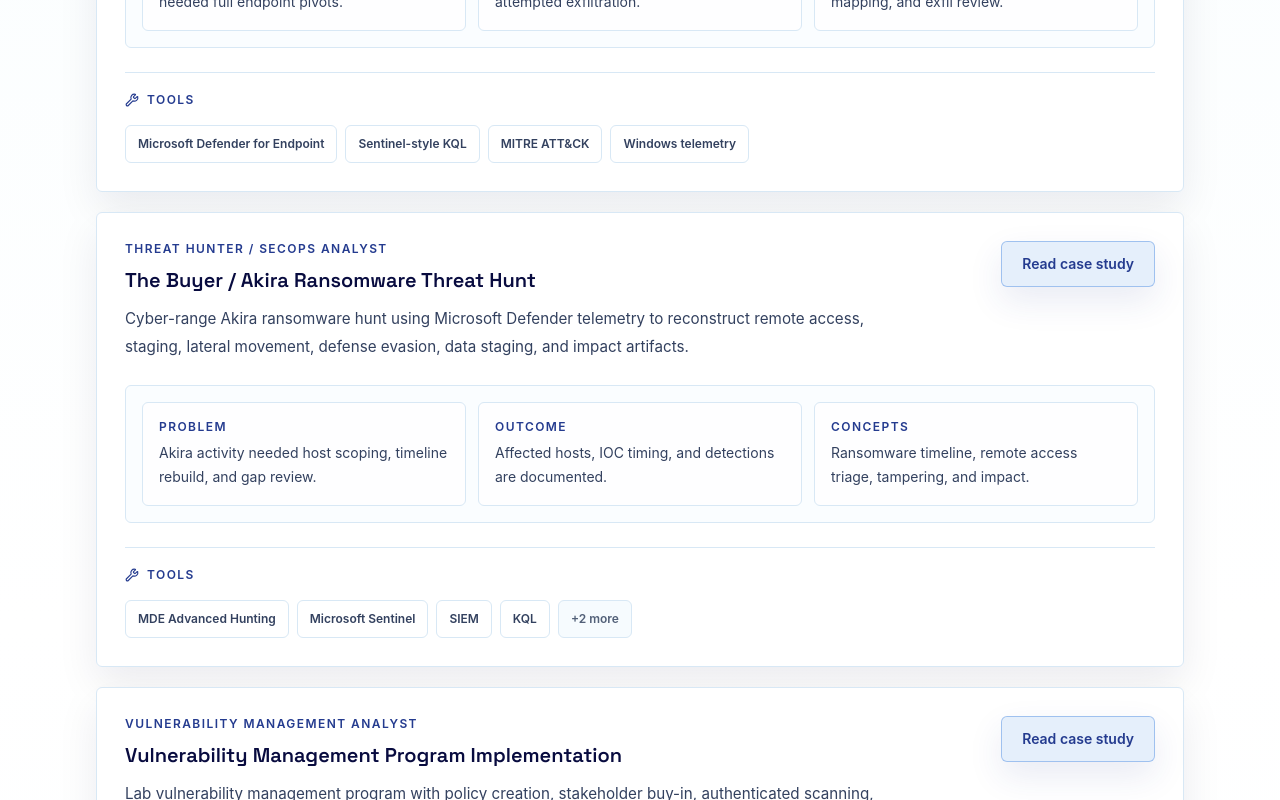
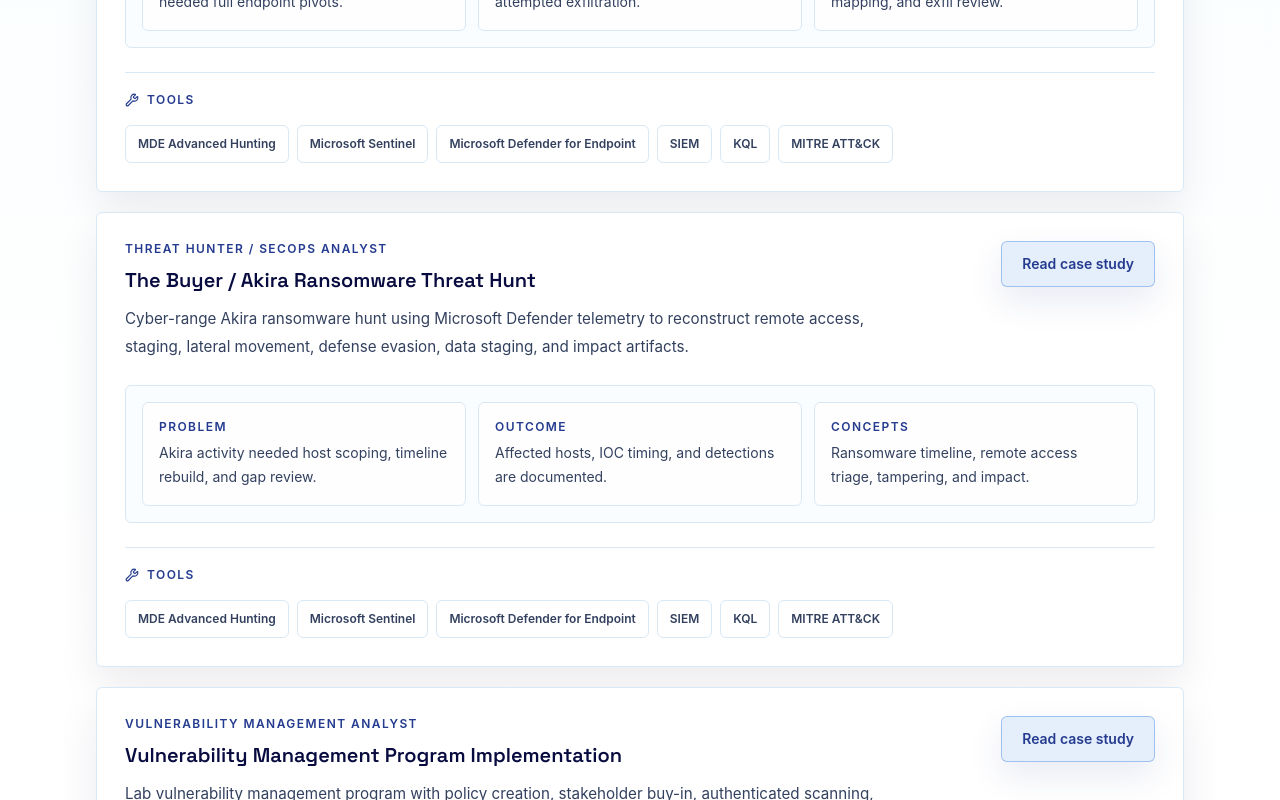
Before and after one commit to bryanpmiller/cybersecurity-portfolio-v2, a Next.js app: page / in a window 1280 px wide. Shown: the part 2240-3040 px from the top of the page. Built offline with nearby package versions, Linux system fonts and the light colour scheme; a web font is replaced by a local one.

Commit message:
Small Adjustments to Project Cards

```diff
--- a/components/sections/ProjectCaseStudyCard.tsx
+++ b/components/sections/ProjectCaseStudyCard.tsx
@@ -37,10 +37,7 @@ function getProjectEvidenceRows(project: Project) {
   ];
 }
 
-function ToolList({ limit, tools }: { limit: number; tools: string[] }) {
-  const visibleTools = tools.slice(0, limit);
-  const remainingCount = tools.length - visibleTools.length;
-
+function ToolList({ tools }: { tools: string[] }) {
   return (
     <div className="min-w-0">
       <p className="inline-flex items-center gap-2 text-xs font-semibold uppercase tracking-[0.12em] text-evidence">
@@ -48,16 +45,11 @@ function ToolList({ limit, tools }: { limit: number; tools: string[] }) {
         Tools
       </p>
       <div className="mt-3 flex min-w-0 flex-wrap gap-2">
-        {visibleTools.map((tool) => (
+        {tools.map((tool) => (
           <span className="chip-text rounded-md border border-line bg-surface px-3 py-2 text-slate-300" key={tool}>
             {tool}
           </span>
         ))}
-        {remainingCount > 0 ? (
-          <span className="chip-text rounded-md border border-line bg-surfaceElevated px-3 py-2 text-slate-400">
-            +{remainingCount} more
-          </span>
-        ) : null}
       </div>
     </div>
   );
@@ -65,7 +57,6 @@ function ToolList({ limit, tools }: { limit: number; tools: string[] }) {
 
 export function ProjectCaseStudyCard({ project, order, variant = "compact" }: ProjectCaseStudyCardProps) {
   const isExpanded = variant === "expanded";
-  const toolLimit = isExpanded ? 8 : 4;
 
   return (
     <Card
@@ -131,7 +122,7 @@ export function ProjectCaseStudyCard({ project, order, variant = "compact" }: Pr
         </div>
 
         <div className="border-t border-line pt-4">
-          <ToolList limit={toolLimit} tools={project.tools} />
+          <ToolList tools={project.tools} />
         </div>
       </div>
     </Card>
--- a/lib/data/projects.ts
+++ b/lib/data/projects.ts
@@ -132,7 +132,7 @@ export const projects: Project[] = [
     slug: "disa-stig-remediation",
     title: "DISA STIG Remediation Project",
     role: "Security Analyst / Technical Compliance Analyst",
-    tools: ["PowerShell", "DISA STIG", "Windows 11", "Windows Registry", "auditpol", "gpupdate"],
+    tools: ["PowerShell", "DISA STIG", "Custom DISA STIG GPT", "Windows 11", "Windows Registry", "auditpol", "gpupdate"],
     summary:
       "PowerShell remediation scripts with screenshot validation for selected Windows 11 DISA STIG findings in a lab environment.",
     githubUrl: "https://github.com/bryanpmiller/DISA-STIG-Remediation",
@@ -211,7 +211,7 @@ export const projects: Project[] = [
     slug: "password-spray-threat-hunt",
     title: "Password Spray Threat Hunt: RDP Compromise Investigation",
     role: "SecOps Analyst / SOC Analyst / Threat Detection Analyst",
-    tools: ["Microsoft Defender for Endpoint", "Sentinel-style KQL", "MITRE ATT&CK", "Windows telemetry"],
+    tools: ["MDE Advanced Hunting", "Microsoft Sentinel", "Microsoft Defender for Endpoint", "SIEM", "KQL", "MITRE ATT&CK"],
     summary:
       "Microsoft Defender and Sentinel-style threat hunt that reconstructs a cyber-range Windows VM compromise from password-spray RDP access through execution, persistence, evasion, C2, and attempted exfiltration.",
     githubUrl: "https://github.com/bryanpmiller/password-spray-threat-hunt",
@@ -292,7 +292,7 @@ export const projects: Project[] = [
     slug: "akira-ransomware-threat-hunt",
     title: "The Buyer / Akira Ransomware Threat Hunt",
     role: "Threat Hunter / SecOps Analyst",
-    tools: ["MDE Advanced Hunting", "Microsoft Sentinel", "SIEM", "KQL", "Microsoft Defender for Endpoint", "MITRE ATT&CK"],
+    tools: ["MDE Advanced Hunting", "Microsoft Sentinel", "Microsoft Defender for Endpoint", "SIEM", "KQL", "MITRE ATT&CK"],
     summary:
       "Cyber-range Akira ransomware hunt using Microsoft Defender telemetry to reconstruct remote access, staging, lateral movement, defense evasion, data staging, and impact artifacts.",
     githubUrl: "https://github.com/bryanpmiller/the-buyer-threathunt",
```
Also changed, not shown: 2 other files (tests, documents, lock files or other folders).
